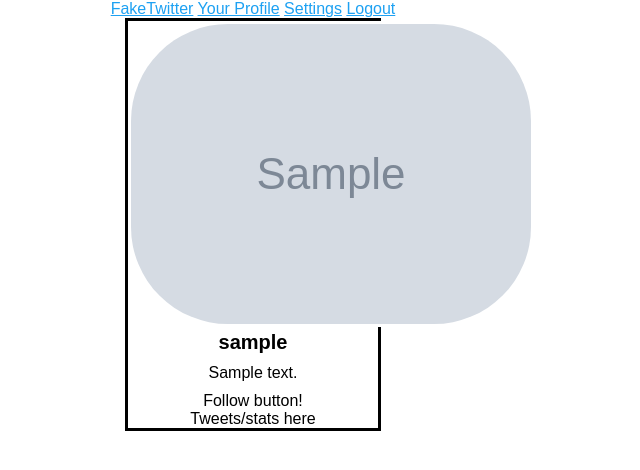
After one commit to lucasdpau/twitclone, a Django app: page /users in a window 1280 px wide. The commit adds this page. Shown: the top 470 px of the page, without its empty margins (387-1027 px from the left). Run offline with Django 3.2, Linux system fonts and the light colour scheme; tables that the repository leaves empty hold one stand-in row (values such as "Sample post"); grey boxes marked "Sample" are stand-in pictures.

Commit message:
add users page with a list of all users

```diff
--- a/app1/static/app1/styles.css
+++ b/app1/static/app1/styles.css
@@ -172,3 +172,27 @@ a {
 .tweet_footer * {
     display: inline;
 }
+
+.user_list_wrapper {
+	display:flex;
+	flex-wrap: wrap;
+        justify-content: center;
+	text-align: center;
+}
+
+.user_card {
+	width: 250px;
+	border: solid;
+}
+
+.user_username {
+	margin-bottom: 10px;
+	font-weight: bold;
+	font-size: 20px;
+}
+
+.user_bio {
+	margin-bottom: 10px;
+	margin-left: 10px;
+	margin-right: 10px;
+}
--- /dev/null
+++ b/app1/templates/users.html
@@ -0,0 +1,30 @@
+{%extends "basetemplate.html" %}
+    {%block title %}
+        <title>Main Page</title>
+    {%endblock%}
+    {%block content%}
+    <body class="index_wrapper">
+        <div class="user_list_wrapper">
+            {% for user in user_list %}
+                <div class="user_card">
+                    <div class="profile_pic_wrapper">
+                    {% load static %}
+                        <img src="{% static 'app1/' %}{{user.profile.profile_pic}}" class="profile_pic">
+                    </div>
+                    <div class="user_username">
+                        {{ user.username }}
+                    </div>
+                    <div class="user_bio">
+                        {{ user.profile.bio }}
+                    </div>
+                    <div>
+                        Follow button!
+                    </div>
+                    <div>
+                        Tweets/stats here
+                    </div>
+                </div>
+            {% endfor %}
+        </div>
+    </body>
+    {%endblock%}
--- a/app1/urls.py
+++ b/app1/urls.py
@@ -20,4 +20,5 @@ urlpatterns = [
     path("fav/<int:tweet_id>", views.fav_tweet_view, name="fav"),
     path("follow/<profile_name>", views.follow_view, name="follow"),
     path("like/<int:tweet_id>", views.like_unlike, name="likeunlike"),
+    path("users", views.users_view, name="users"),
     ]
--- a/app1/views.py
+++ b/app1/views.py
@@ -339,3 +339,12 @@ def like_unlike(request, tweet_id):
         for tweets in tweets_liked_by_current_user:
             response["tweets_liked_by_current_user"].append(tweets.text)
         return JsonResponse(response)
+
+def users_view(request):
+    all_users = User.objects.all()
+    user_list = []
+    for item in all_users:
+        user_list.append(item)
+    json_response = {"userlist":user_list}
+    print(json_response)
+    return render(request, "users.html", {"user_list": user_list, })
```
